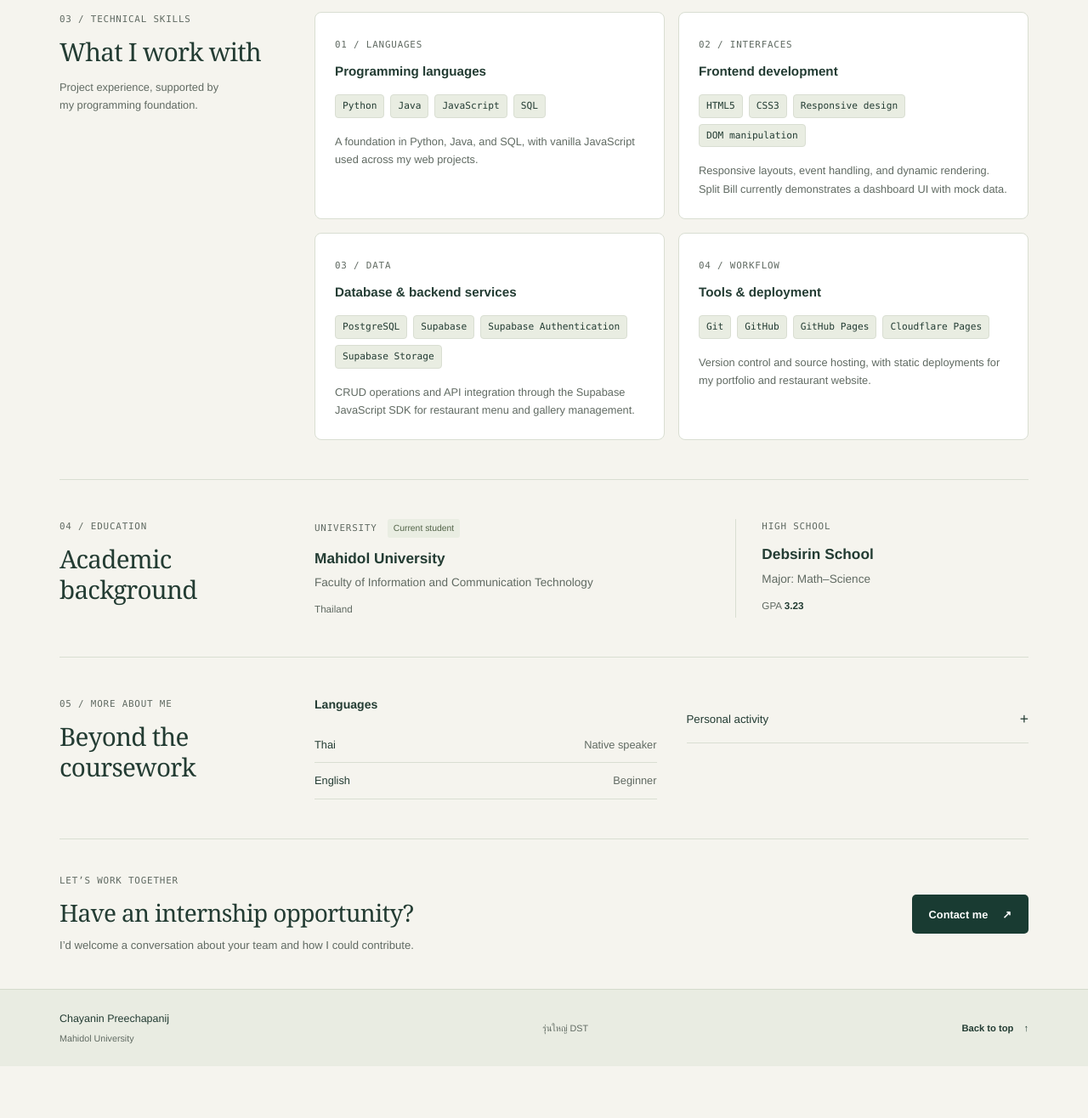
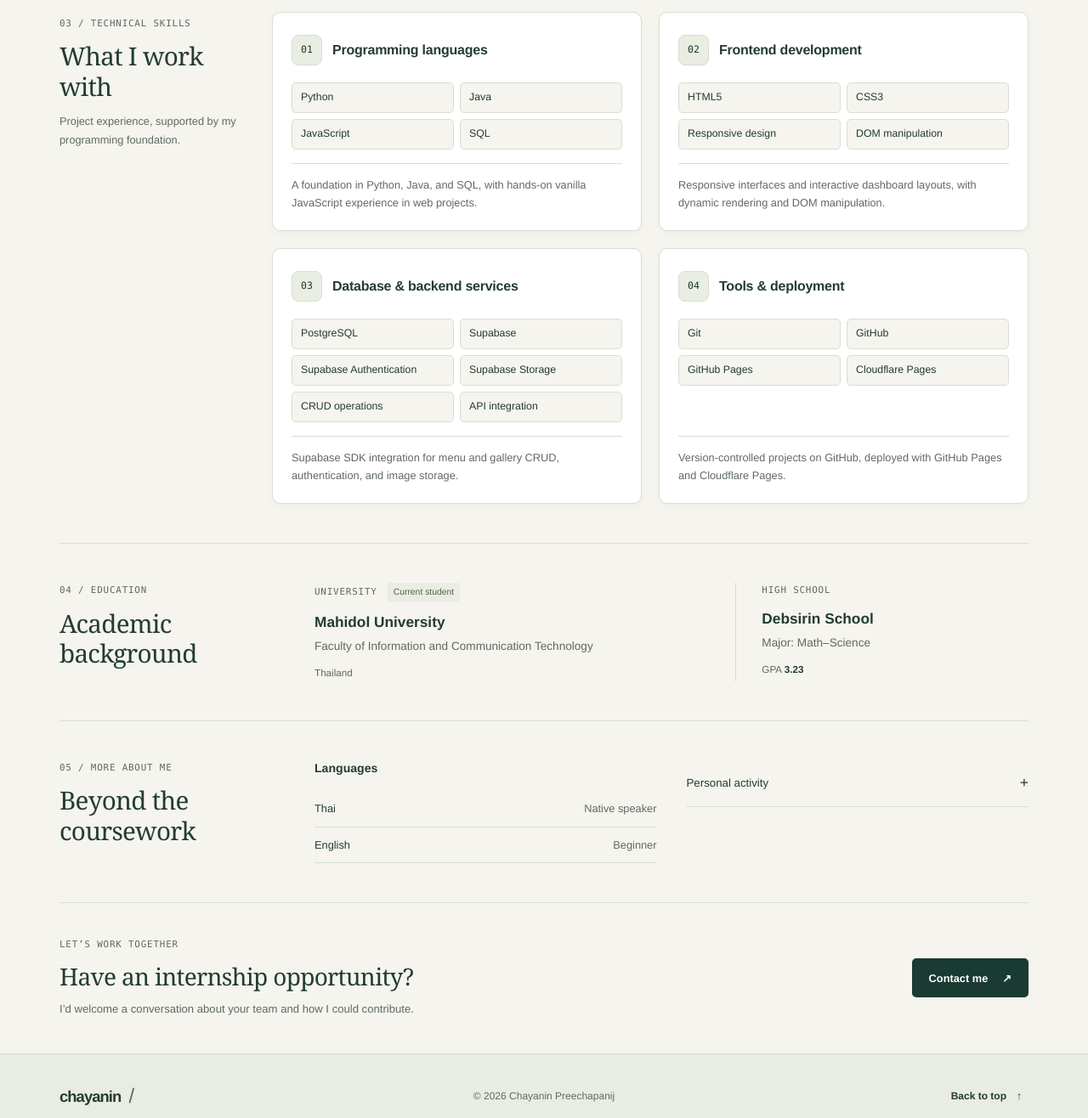
Before and after one commit to cynmark/resume, a plain HTML site: page index.html in a window 1280 px wide. Shown: the part 1920-3236 px from the top of the page at 85% size. Before the commit the page ends 3175 px from the top, so only its background shows below. Drawn offline with Linux system fonts and the light colour scheme.

Commit message:
Refine technical skills and redesign portfolio footer

```diff
--- a/index.html
+++ b/index.html
@@ -10,7 +10,7 @@
     <link rel="stylesheet" href="styles.css">
     <script src="script.js" defer></script>
 </head>
-<body>
+<body id="page-top">
     <a class="skip-link" href="#main-content">Skip to content</a>
     <header class="site-header">
         <div class="container header-content">
@@ -124,32 +124,28 @@
                 </div>
             </section>
 
-            <section class="portfolio-section section-with-rail" id="skills" aria-labelledby="skills-title">
+            <section class="portfolio-section skills-section" id="skills" aria-labelledby="skills-title">
                 <div class="section-rail"><p class="overline section-number">03 / Technical skills</p><h2 id="skills-title">What I work with</h2><p>Project experience, supported by my programming foundation.</p></div>
                 <div class="skills-content skills-grid">
                     <article class="skill-card" aria-labelledby="languages-title">
-                        <span class="overline">01 / Languages</span>
-                        <h3 id="languages-title">Programming languages</h3>
+                        <div class="skill-card-heading"><span class="skill-index" aria-hidden="true">01</span><h3 id="languages-title">Programming languages</h3></div>
                         <ul class="skill-list" aria-label="Programming languages"><li>Python</li><li>Java</li><li>JavaScript</li><li>SQL</li></ul>
-                        <p>A foundation in Python, Java, and SQL, with vanilla JavaScript used across my web projects.</p>
+                        <p>A foundation in Python, Java, and SQL, with hands-on vanilla JavaScript experience in web projects.</p>
                     </article>
                     <article class="skill-card" aria-labelledby="frontend-title">
-                        <span class="overline">02 / Interfaces</span>
-                        <h3 id="frontend-title">Frontend development</h3>
+                        <div class="skill-card-heading"><span class="skill-index" aria-hidden="true">02</span><h3 id="frontend-title">Frontend development</h3></div>
                         <ul class="skill-list" aria-label="Frontend skills"><li>HTML5</li><li>CSS3</li><li>Responsive design</li><li>DOM manipulation</li></ul>
-                        <p>Responsive layouts, event handling, and dynamic rendering. Split Bill currently demonstrates a dashboard UI with mock data.</p>
+                        <p>Responsive interfaces and interactive dashboard layouts, with dynamic rendering and DOM manipulation.</p>
                     </article>
                     <article class="skill-card" aria-labelledby="data-title">
-                        <span class="overline">03 / Data</span>
-                        <h3 id="data-title">Database &amp; backend services</h3>
-                        <ul class="skill-list" aria-label="Database and backend services"><li>PostgreSQL</li><li>Supabase</li><li>Supabase Authentication</li><li>Supabase Storage</li></ul>
-                        <p>CRUD operations and API integration through the Supabase JavaScript SDK for restaurant menu and gallery management.</p>
+                        <div class="skill-card-heading"><span class="skill-index" aria-hidden="true">03</span><h3 id="data-title">Database &amp; backend services</h3></div>
+                        <ul class="skill-list" aria-label="Database and backend services"><li>PostgreSQL</li><li>Supabase</li><li>Supabase Authentication</li><li>Supabase Storage</li><li>CRUD operations</li><li>API integration</li></ul>
+                        <p>Supabase SDK integration for menu and gallery CRUD, authentication, and image storage.</p>
                     </article>
                     <article class="skill-card" aria-labelledby="tools-title">
-                        <span class="overline">04 / Workflow</span>
-                        <h3 id="tools-title">Tools &amp; deployment</h3>
+                        <div class="skill-card-heading"><span class="skill-index" aria-hidden="true">04</span><h3 id="tools-title">Tools &amp; deployment</h3></div>
                         <ul class="skill-list" aria-label="Development tools and deployment"><li>Git</li><li>GitHub</li><li>GitHub Pages</li><li>Cloudflare Pages</li></ul>
-                        <p>Version control and source hosting, with static deployments for my portfolio and restaurant website.</p>
+                        <p>Version-controlled projects on GitHub, deployed with GitHub Pages and Cloudflare Pages.</p>
                     </article>
                 </div>
             </section>
@@ -196,9 +192,9 @@
     </main>
     <footer class="site-footer">
         <div class="container footer-content">
-            <div><p class="footer-name">Chayanin Preechapanij</p><p>Mahidol University</p></div>
-            <p lang="th">รุ่นใหญ่ DST</p>
-            <a class="text-link" href="#main-content">Back to top <span aria-hidden="true">↑</span></a>
+            <a class="footer-logo" href="index.html" aria-label="Chayanin Preechapanij — home">chayanin<span aria-hidden="true">/</span></a>
+            <p class="footer-credit">&copy; 2026 Chayanin Preechapanij</p>
+            <a class="text-link footer-top" href="#page-top">Back to top <span aria-hidden="true">↑</span></a>
         </div>
     </footer>
 </body>
--- a/styles.css
+++ b/styles.css
@@ -145,14 +145,30 @@ img { display: block; max-width: 100%; height: auto; }
 .profile-note p { font-size: 0.78rem; }
 .profile-note strong { color: var(--ink); font-weight: 600; }
 .note-marker { width: 6px; height: 6px; margin-top: 7px; background: #68844f; flex-shrink: 0; }
-.skills-grid { display: grid; grid-template-columns: repeat(auto-fit, minmax(min(100%, 280px), 1fr)); gap: 16px; min-width: 0; }
-.skill-card { min-width: 0; padding: 23px; border: 1px solid var(--line); border-radius: 8px; background: var(--white); transition: border-color 160ms ease; }
-.skill-card:hover { border-color: var(--muted); }
-.skill-card > .overline { color: var(--muted); }
-.skill-card h3 { margin-top: 10px; font-size: 0.95rem; }
-.skill-card > p { margin-top: 17px; font-size: 0.8rem; }
-.skill-list { display: flex; flex-wrap: wrap; gap: 7px; list-style: none; padding: 0; margin-top: 16px; }
-.skill-list li { max-width: 100%; padding: 4px 8px; border: 1px solid var(--line); background: var(--soft); border-radius: 4px; overflow-wrap: anywhere; font: 0.7rem/1.6 var(--label-font); }
+/* Skills: compact introduction and four independent capability cards. */
+.skills-section { display: grid; gap: 28px; }
+.skills-section .section-rail > p:last-child { max-width: 32ch; line-height: 1.7; }
+.skills-grid { display: grid; grid-template-columns: minmax(0, 1fr); gap: 20px; min-width: 0; }
+.skill-card { display: flex; flex-direction: column; min-width: 0; padding: 22px; border: 1px solid var(--line); border-radius: 10px; background: var(--white); box-shadow: 0 3px 12px rgb(0 0 0 / 3%); transition: border-color 160ms ease, box-shadow 160ms ease, transform 160ms ease; }
+@media (hover: hover) and (pointer: fine) {
+    .skill-card:hover { border-color: var(--muted); box-shadow: 0 6px 18px rgb(0 0 0 / 8%); }
+}
+@media (hover: hover) and (pointer: fine) and (prefers-reduced-motion: no-preference) {
+    .skill-card:hover { transform: translateY(-2px); }
+}
+.skill-card-heading { display: flex; align-items: center; gap: 12px; min-height: 44px; margin-bottom: 16px; }
+.skill-index { display: grid; place-items: center; flex: 0 0 36px; height: 36px; border: 1px solid var(--line); border-radius: 8px; color: var(--green); background: var(--soft); font: 0.72rem/1 var(--label-font); }
+.skill-card h3 { max-width: 26ch; font-size: 1rem; line-height: 1.4; letter-spacing: -0.015em; }
+.skill-list { display: grid; grid-template-columns: repeat(2, minmax(0, 1fr)); gap: 7px; list-style: none; padding: 0; margin-bottom: 16px; }
+.skill-list li { display: flex; align-items: center; min-height: 36px; padding: 7px 10px; border: 1px solid var(--line); border-radius: 5px; background: var(--paper); color: var(--ink); overflow-wrap: anywhere; font-size: 0.77rem; line-height: 1.45; }
+.skill-card > p { margin-top: auto; padding-top: 14px; border-top: 1px solid var(--line); font-size: 0.8rem; line-height: 1.65; }
+@media (min-width: 700px) {
+    .skills-grid { grid-template-columns: repeat(2, minmax(0, 1fr)); }
+}
+@media (min-width: 1100px) {
+    .skills-section { grid-template-columns: 210px minmax(0, 1fr); gap: 40px; }
+    .skills-section .section-rail { padding-top: 5px; }
+}
 .education-records { display: grid; gap: 26px; }
 .education-record + .education-record { padding-top: 25px; border-top: 1px solid var(--line); }
 .record-label { display: flex; flex-wrap: wrap; align-items: center; gap: 12px; margin-bottom: 12px; color: var(--muted); }
@@ -185,9 +201,18 @@ details[open] > summary > span { transform: rotate(45deg); }
 .contact-invitation h2 { font-size: 1.75rem; }
 .contact-invitation p:last-child { margin-top: 11px; font-size: 0.82rem; }
 .site-footer { background: #e9ece2; border-top: 1px solid #d4dbcc; }
-.footer-content { display: flex; flex-wrap: wrap; align-items: center; justify-content: space-between; gap: 16px 28px; padding-block: 23px; font-size: 0.67rem; }
-.footer-name { color: var(--ink); margin-bottom: 3px; font-size: 0.78rem; }
-.footer-content .text-link { font-size: 0.7rem; }
+.footer-content { display: grid; grid-template-columns: minmax(0, 1fr) minmax(0, 1fr); align-items: center; gap: 12px 16px; padding-block: 24px; }
+.footer-logo { display: inline-flex; align-items: center; gap: 9px; justify-self: start; min-height: 44px; color: var(--ink); font-size: 1.15rem; font-weight: 700; letter-spacing: -0.05em; text-decoration: none; }
+.footer-logo span { color: var(--muted); font-size: 1.5rem; font-weight: 400; }
+.footer-logo:hover { color: var(--green-hover); }
+.footer-credit { grid-column: 1 / -1; grid-row: 2; text-align: center; font-size: 0.75rem; line-height: 1.6; }
+.footer-top { grid-column: 2; grid-row: 1; justify-self: end; padding-inline: 8px; border-radius: 5px; font-size: 0.75rem; white-space: nowrap; }
+.footer-top:hover { background: var(--soft); }
+@media (min-width: 700px) {
+    .footer-content { grid-template-columns: minmax(0, 1fr) auto minmax(0, 1fr); gap: 20px; padding-block: 28px; }
+    .footer-credit { grid-column: 2; grid-row: 1; }
+    .footer-top { grid-column: 3; }
+}
 
 /* 7. Contact page */
 .contact-page { padding-block: 20px 40px; }
```
Also changed, not shown: contact.html (+4 -4 lines).
